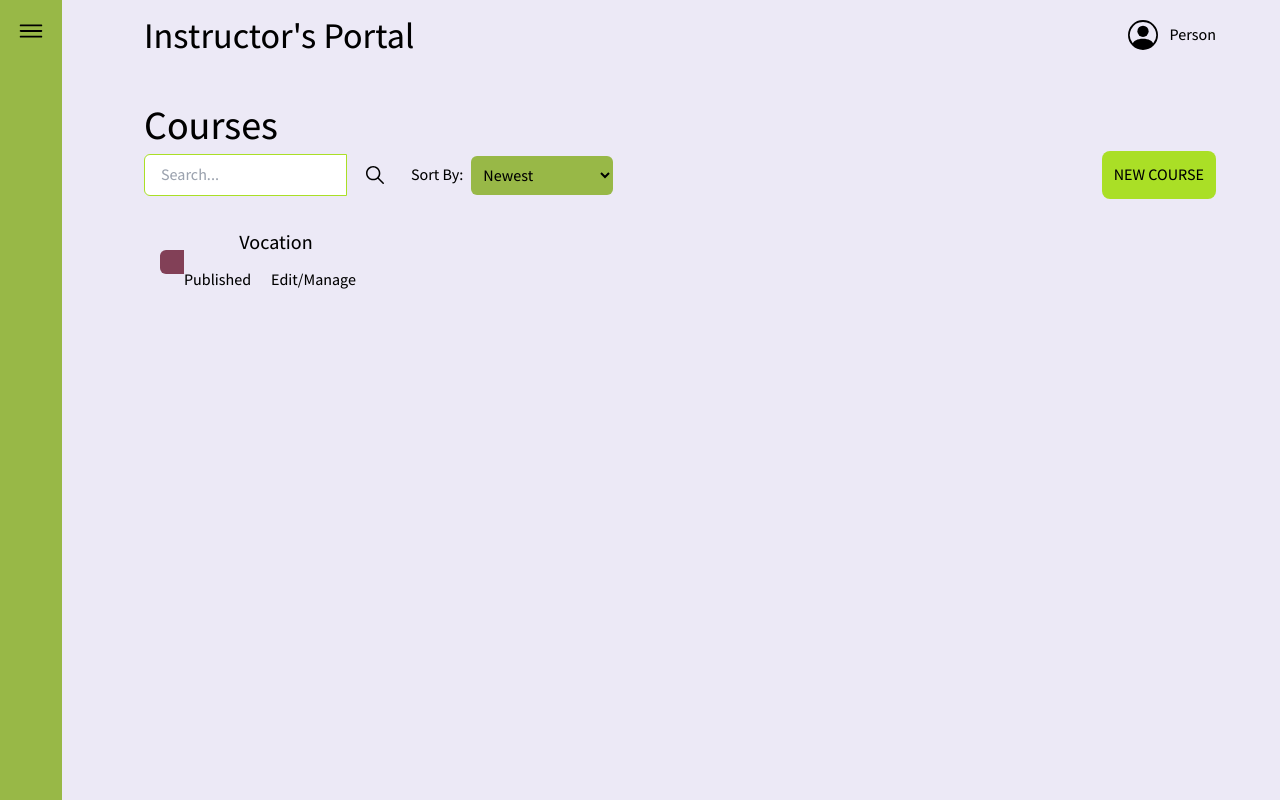
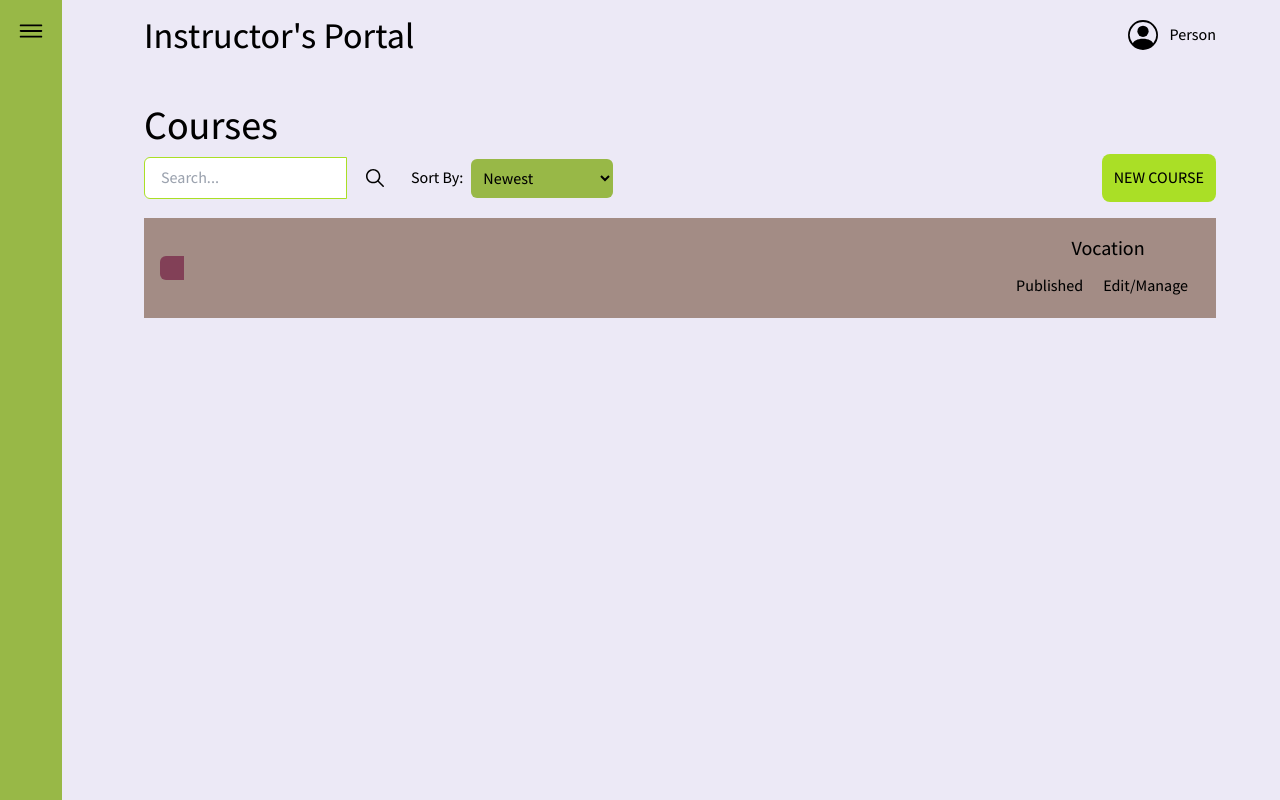
Before and after one commit to ApprenticeEngage/apprentice-mentor-interface, a React (Vite) app: page / in a window 1280 px wide. Built offline with nearby package versions, Linux system fonts and the light colour scheme.

Commit message:
removed the max width option of app.css

```diff
--- a/src/App.css
+++ b/src/App.css
@@ -1,5 +1,5 @@
 #root {
-  max-width: 1280px;
+  width: 100%;
   text-align: center;
   font-weight: lighter;
 }
--- a/src/components/Home/CourseTile.tsx
+++ b/src/components/Home/CourseTile.tsx
@@ -7,7 +7,7 @@ type CourseTileProps = {
 
 const CourseTile: React.FC<CourseTileProps> = ({ title, status }) => {
   return (
-    <div className="flex items-center bg p-4 justify-between text-white ">
+    <div className="flex items-center bg-card-color w-full p-4 justify-between text-white ">
       <div className="bg-temp p-3 rounded-l-md"></div>
       <div className="text-center">
         <h2 className="text-xl font-bold">{title}</h2>
--- a/src/components/Home/courses.tsx
+++ b/src/components/Home/courses.tsx
@@ -12,17 +12,17 @@ const Courses: React.FC<CoursesProps> = ({ toggle }) => {
 
   return (
     <div
-      className={`flex flex-col justify-start items-start text-text ${paddingLeftClass} `}
+      className={`flex flex-col justify-start items-start text-text ${paddingLeftClass} w-full pr-16`}
     >
       <h1 className="text-[40px]">Courses</h1>
-      <div className="search flex items-center justify-between">
+      <div className="search flex items-center justify-between w-full">
         <div className="flex flex-row space-x-2">
           <SearchBox />
           <CourseSortDropdown onSortChange={() => {}} />
         </div>
-        <button className="absolute p-3 right-16 bg-accent rounded-lg text-text ml-96">NEW COURSE</button>
+        <button className=" p-3 right-16 bg-accent rounded-lg text-text ml-96">NEW COURSE</button>
       </div>
-      <div className="flex flex-col justify-start items-center pt-4">
+      <div className="flex flex-col justify-start items-center pt-4 w-full">
         <CourseTile title="Vocation" status="Published"></CourseTile>
       </div>
     </div>
--- a/src/index.css
+++ b/src/index.css
@@ -1,5 +1,6 @@
 :root {
   font-family: Assistant;
+  width: 100%;
   font-weight: lighter;
 
   color-scheme: light dark;
--- a/src/screens/Home.tsx
+++ b/src/screens/Home.tsx
@@ -12,7 +12,7 @@ const Home: React.FC = () => {
     setToggle(!toggle);
   };
   return (
-    <div className=" text-text overflow-x-clip">
+    <div className=" text-text overflow-x-clip ">
       <div className="absolute flex flex-row justify-start p-4 h-screen bg-primary">
         <div onClick={handleToggle}>
           {toggle ? null : <IoIosMenu size={30} />}
```
